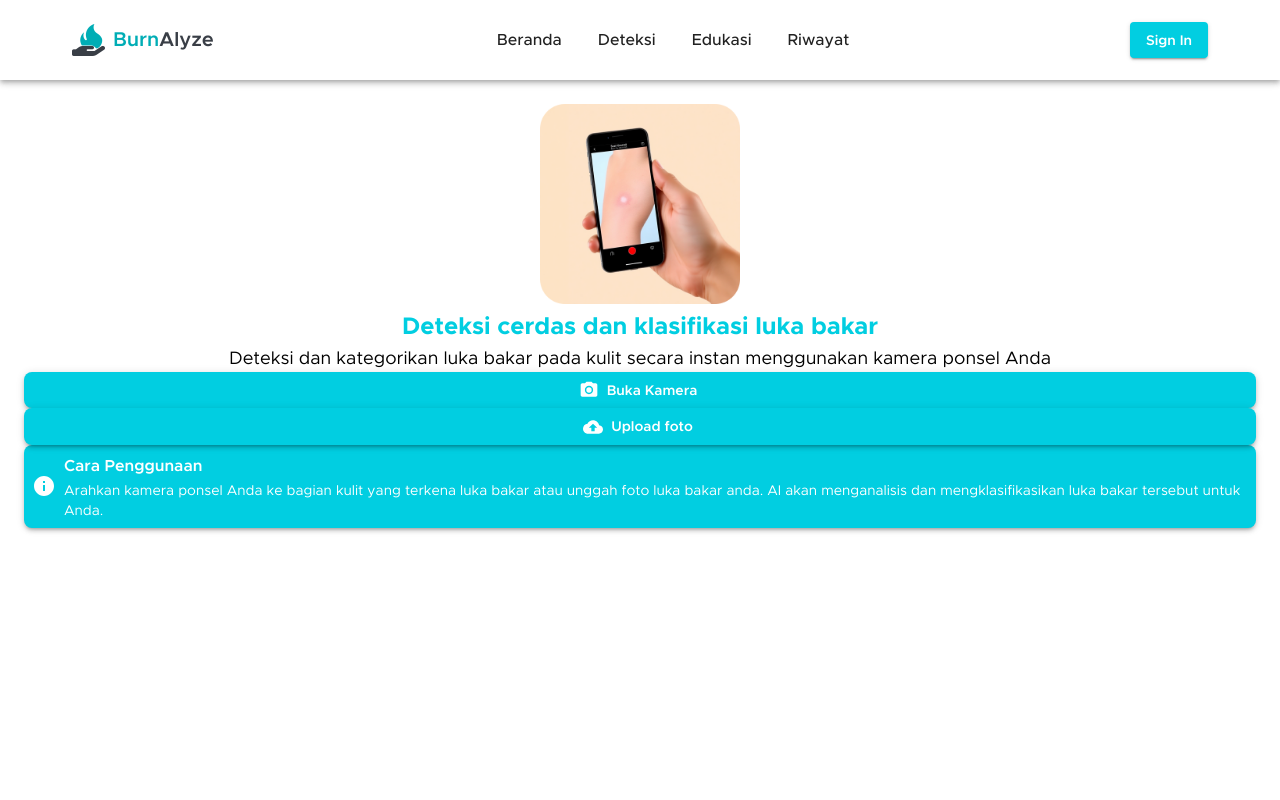
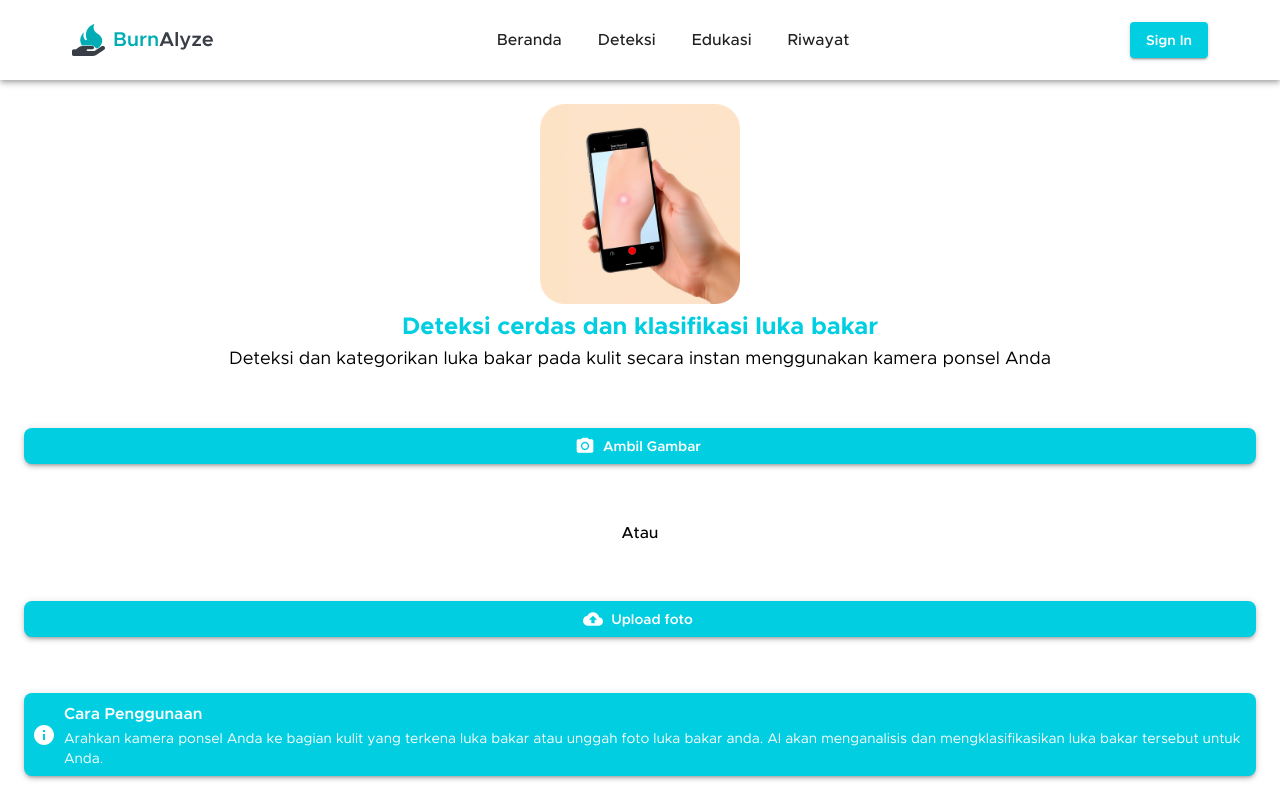
Before and after one commit to CC25-CF199/burnalyze-frontend, a React (Vite) app: page /detection in a window 1280 px wide. Built offline with nearby package versions, Linux system fonts and the light colour scheme.

Commit message:
feat(Camera): implement camera container and integrate with detection flow

```diff
--- a/src/components/atoms/Camera/Camera.component.jsx
+++ b/src/components/atoms/Camera/Camera.component.jsx
@@ -6,24 +6,16 @@ import { PhotoCamera, Camera, Refresh } from '@mui/icons-material';
 const CameraComponent = () => {
   const camRef = useRef(null);
   const [imgSrc, setImgSrc] = useState(null);
-  const [isCameraOpen, setIsCameraOpen] = useState(false);
-  const [isLoading, setIsLoading] = useState(false);
-
-  const startCamera = useCallback(() => {
-    setIsLoading(true);
-    setIsCameraOpen(prevState => !prevState);
-  }, []);
+  const [isLoading, setIsLoading] = useState(true);
 
   const capture = useCallback(() => {
     const imageSrc = camRef.current.getScreenshot();
     setImgSrc(imageSrc);
-    setIsCameraOpen(prevState => !prevState);
   }, [camRef, setImgSrc]);
 
   const retake = useCallback(() => {
     setIsLoading(true);
     setImgSrc(null);
-    setIsCameraOpen(true);
   }, []);
 
   const handleUserMedia = useCallback(() => {
@@ -39,23 +31,7 @@ const CameraComponent = () => {
         position: 'relative',
       }}
     >
-      {!isCameraOpen && !imgSrc && (
-        <Button
-          variant="contained"
-          onClick={startCamera}
-          startIcon={<PhotoCamera />}
-          sx={{
-            width: '100%',
-            color: '#FFF',
-            fontWeight: 600,
-            borderRadius: '8px',
-            boxShadow: 3,
-          }}
-        >
-          Buka Kamera
-        </Button>
-      )}
-      {isCameraOpen && (
+      {!imgSrc ? (
         <>
           {isLoading && (
             <Box
@@ -93,8 +69,7 @@ const CameraComponent = () => {
             Ambil Foto
           </Button>
         </>
-      )}
-      {imgSrc && (
+      ) : (
         <>
           <img
             src={imgSrc}
--- a/src/components/organisms/MainContent/MainContent.component.jsx
+++ b/src/components/organisms/MainContent/MainContent.component.jsx
@@ -6,8 +6,9 @@ const MainContent = ({ children }) => {
       component="main"
       sx={{
         flexGrow: 1,
-        height: 'auto',
-        overflow: 'hidden',
+        display: 'flex',
+        flexDirection: 'column',
+        overflow: 'auto',
         padding: { xs: 2, md: 3 },
       }}
     >
--- a/src/components/templates/MainLayout/MainLayout.component.jsx
+++ b/src/components/templates/MainLayout/MainLayout.component.jsx
@@ -15,6 +15,8 @@ const MainLayoutComponent = () => {
     <Box
       sx={{
         height: '100%',
+        display: 'flex',
+        flexDirection: 'column',
       }}
     >
       <Navbar handleOpenDrawer={handleOpenDrawer} />
--- /dev/null
+++ b/src/containers/Camera/Camera.container.jsx
@@ -0,0 +1,16 @@
+import { CameraComponent } from '../../components/atoms';
+import { Card } from '../../components/molecules';
+
+const CameraContainer = () => {
+  return (
+    <>
+      <CameraComponent />
+      <Card
+        title="Cara Penggunaan"
+        content="Arahkan kamera ponsel Anda ke bagian kulit yang terkena luka bakar atau unggah foto luka bakar anda. AI akan menganalisis dan mengklasifikasikan luka bakar tersebut untuk Anda."
+      />
+    </>
+  );
+};
+
+export default CameraContainer;
--- /dev/null
+++ b/src/containers/Camera/index.js
@@ -0,0 +1 @@
+export { default as CameraContainer } from './Camera.container';
--- a/src/containers/Detection/Detection.container.jsx
+++ b/src/containers/Detection/Detection.container.jsx
@@ -1,4 +1,6 @@
-import { Box } from '@mui/material';
+import { Box, Typography, Button } from '@mui/material';
+import { PhotoCamera } from '@mui/icons-material';
+import { NavLink } from 'react-router-dom';
 
 import { FileUploadComponent, CameraComponent } from '../../components/atoms';
 import { Card } from '../../components/molecules';
@@ -11,10 +13,33 @@ const DetectionContainer = () => {
         minHeight: '100%',
         display: 'flex',
         flexDirection: 'column',
+        justifyContent: 'space-between',
       }}
     >
       <DetectionHeader />
-      <CameraComponent />
+      <Button
+        component={NavLink}
+        to="/camera"
+        variant="contained"
+        startIcon={<PhotoCamera />}
+        sx={{
+          width: '100%',
+          color: '#FFF',
+          fontWeight: 600,
+          borderRadius: '8px',
+          boxShadow: 3,
+        }}
+      >
+        Ambil Gambar
+      </Button>
+      <Typography
+        sx={{
+          textAlign: 'center',
+          fontWeight: 500,
+        }}
+      >
+        Atau
+      </Typography>
       <FileUploadComponent />
       <Card
         title="Cara Penggunaan"
--- a/src/containers/index.js
+++ b/src/containers/index.js
@@ -1,2 +1,3 @@
 export * from './Example';
 export * from './Detection';
+export * from './Camera';
--- a/src/routes/Screen.jsx
+++ b/src/routes/Screen.jsx
@@ -1,6 +1,10 @@
 import { createBrowserRouter, Outlet } from 'react-router-dom';
 
-import { ExampleContainer, DetectionContainer } from '../containers';
+import {
+  ExampleContainer,
+  DetectionContainer,
+  CameraContainer,
+} from '../containers';
 
 import { MainLayout } from '../components/templates';
 
@@ -31,6 +35,10 @@ const Router = createBrowserRouter([
         path: 'detection',
         Component: DetectionContainer,
       },
+      {
+        path: 'camera',
+        Component: CameraContainer,
+      },
     ],
   },
 ]);
```
